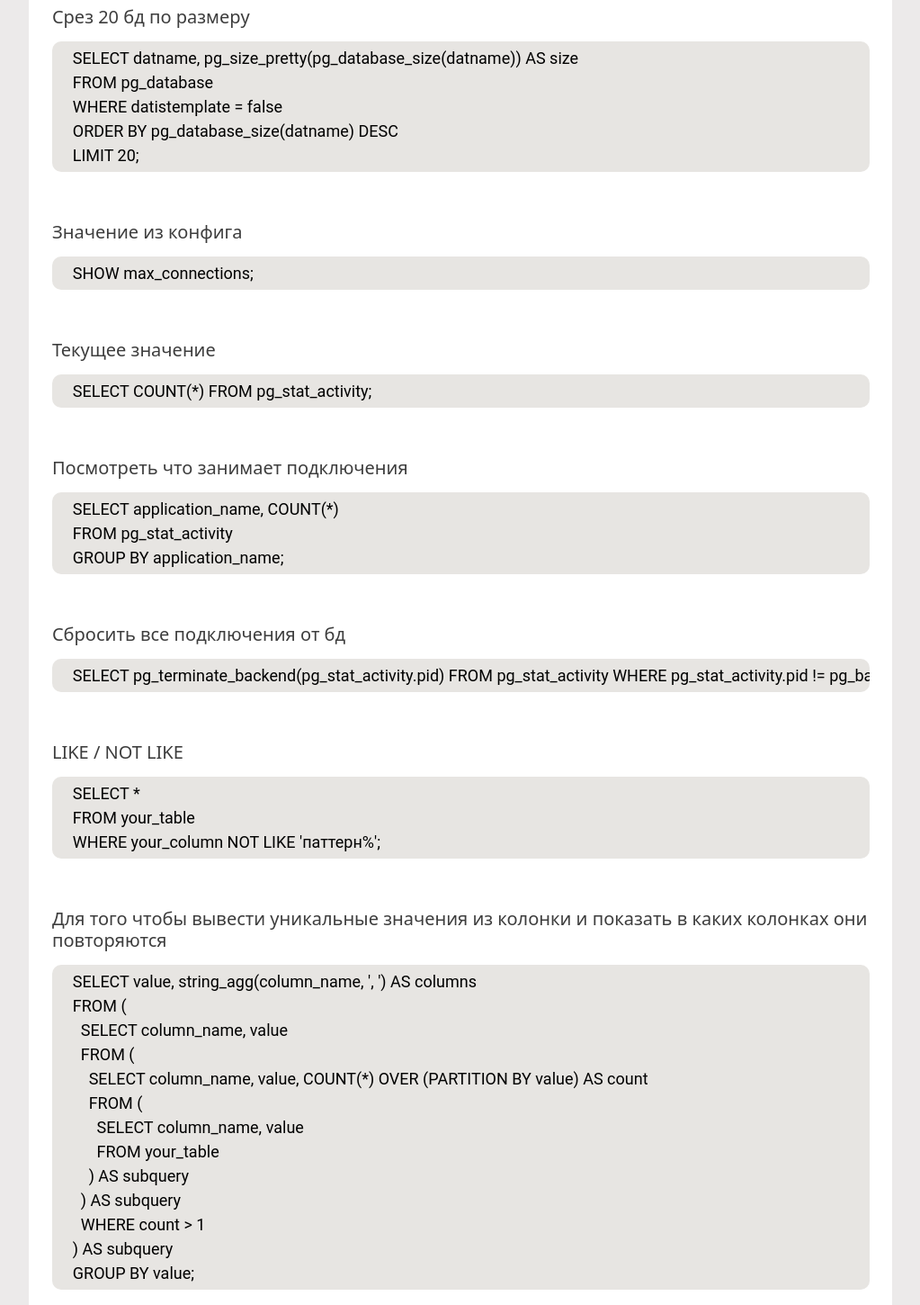
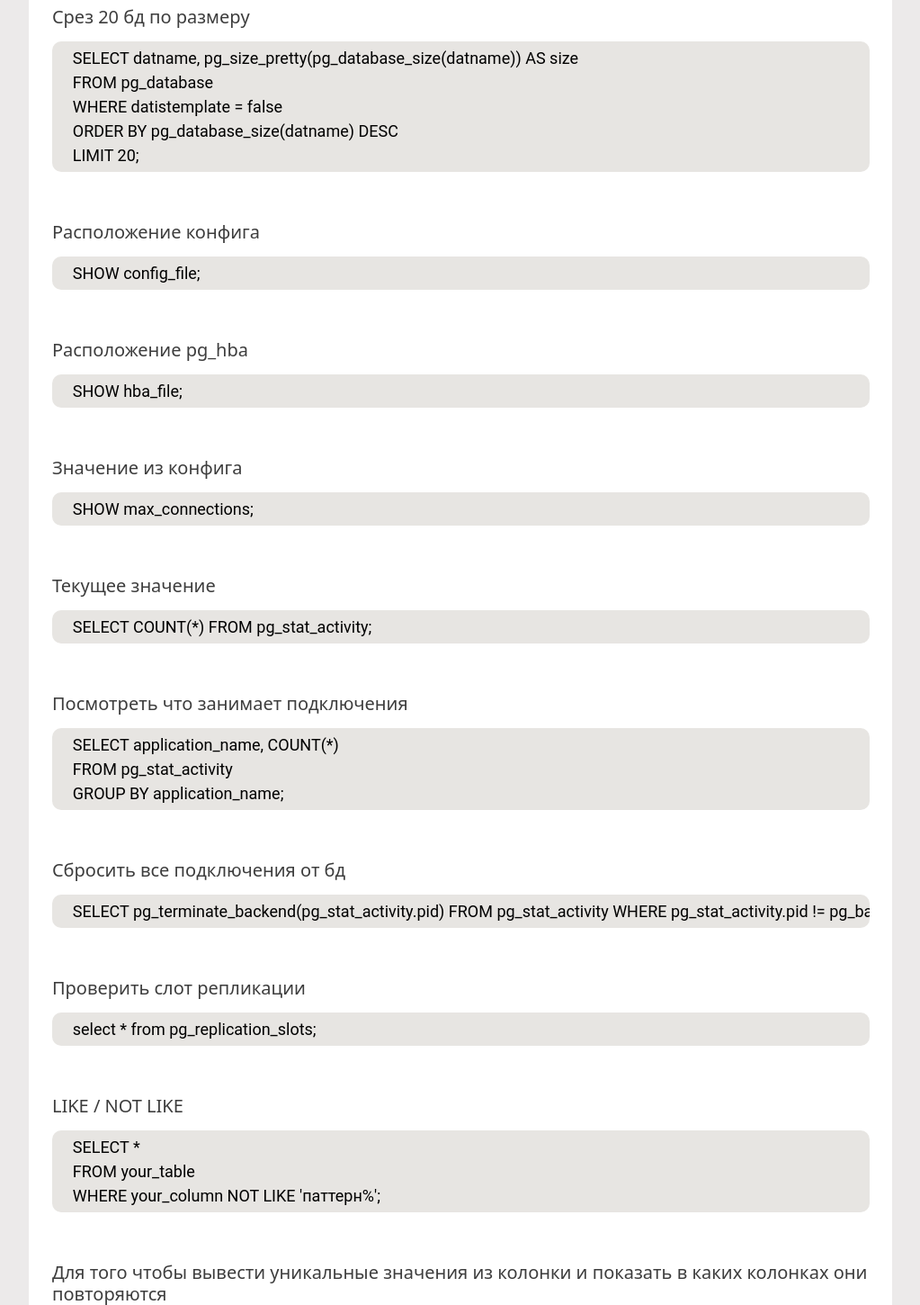
Before and after one commit to vladfire98/django, a Django app: template homepage/templates/homepage/postgresql.html in a window 1280 px wide. Shown: the part 1689-3139 px from the top of the page at 90% size, without its empty margins (181-1204 px from the left). Run offline with Django 3.2, Linux system fonts and the light colour scheme; the template is opened without the code that fills it, so the values that code supplies are empty.

Commit message:
Where are postgres *.conf files

```diff
--- a/homepage/templates/homepage/postgresql.html
+++ b/homepage/templates/homepage/postgresql.html
@@ -71,6 +71,16 @@
     LIMIT 20;
 </pre>
 
+<h5>Расположение конфига</h5>
+<pre>
+    SHOW config_file;
+</pre>
+
+<h5>Расположение pg_hba</h5>
+<pre>
+    SHOW hba_file;
+</pre>
+
 <h5>Значение из конфига</h5>
 <pre>
     SHOW max_connections;
@@ -91,6 +101,11 @@
 <h5>Сбросить все подключения от бд</h5>
 <pre>
     SELECT pg_terminate_backend(pg_stat_activity.pid) FROM pg_stat_activity WHERE pg_stat_activity.pid != pg_backend_pid();
+</pre>
+
+<h5>Проверить слот репликации</h5>
+<pre>
+    select * from pg_replication_slots;
 </pre>
 
 <h5>LIKE / NOT LIKE</h5>
```
